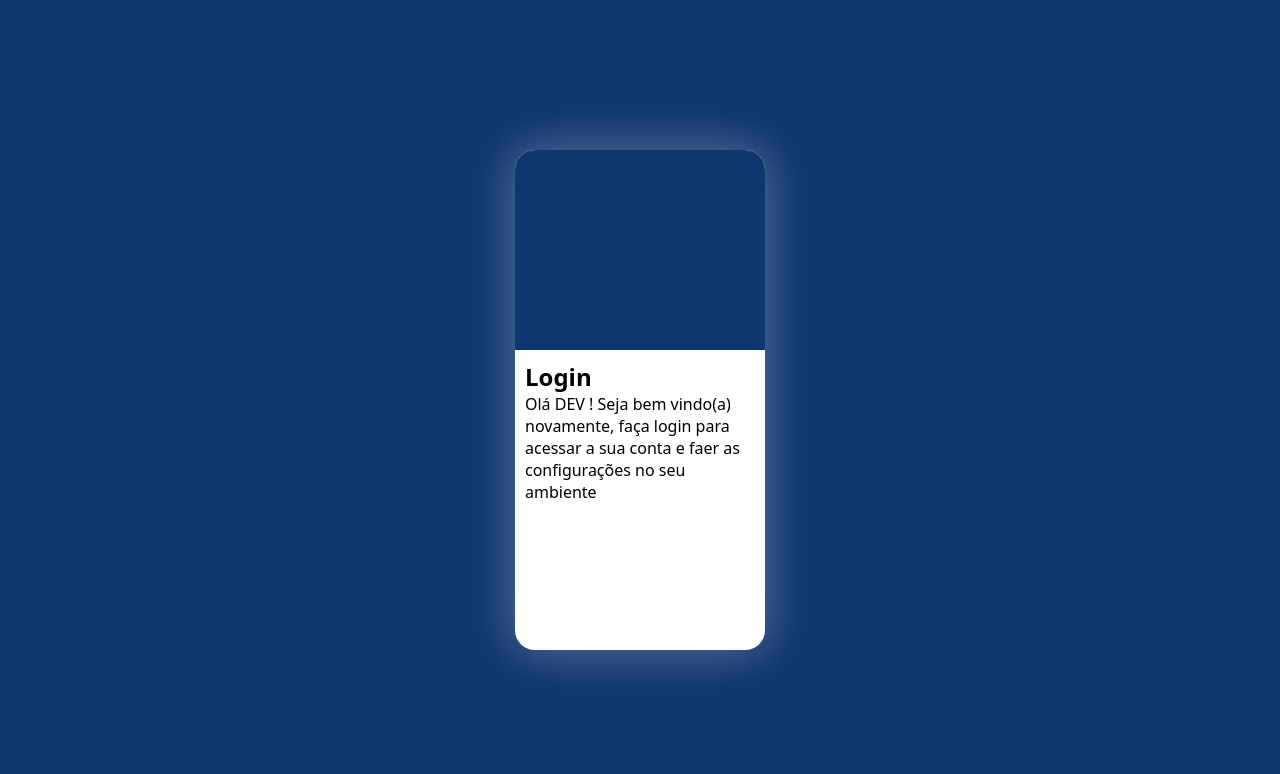
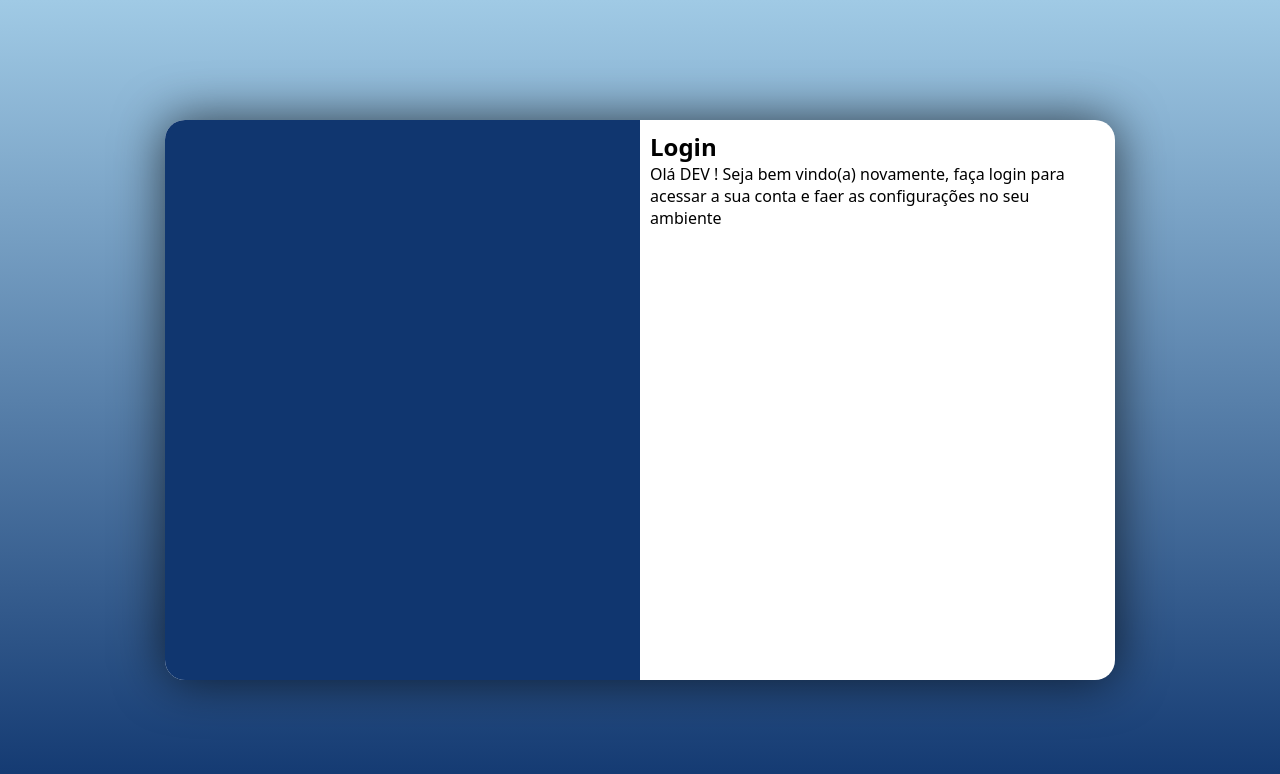
Before and after one commit to DiogoHSSantos/Projeto-login, a plain HTML site: page index.html in a window 1280 px wide. Drawn offline with Linux system fonts and the light colour scheme.

Commit message:
adicionei os estilos em todas as media queries

```diff
--- /dev/null
+++ b/estilos/media-query.css
@@ -0,0 +1,46 @@
+@charset "UTF-8";
+
+/* Typical Device Breakpoints.
+-------------------------------
+    Pequenas telas: até 600px.
+    celular: 600px até 768px.
+    tablet: 768px até 992px.
+    desktop: 992px até 1200px.
+    Grandes telas: acima de 1200px.
+*/
+
+
+/*ESTILOS PARA TABLET*/
+@media screen and (min-width: 768px){
+    body{
+        background-image: linear-gradient(to top, #10366F, #A0CAE5);
+    }
+    #login{
+        width: 80vw;
+        height: 70vh;
+        box-shadow: 0px 0px 50px rgba(0, 0, 0, 0.658);
+    }
+    #imagem{
+        float: left;
+        width: 30%;
+        height: 100%;
+    }
+    #formulario{
+        float: right;
+        width: 70%;
+    }
+}
+/*ESTILOS PARA DESKTOP*/
+@media screen and (min-width:992px){
+    #login{
+        width: 950px;
+    }
+    #imagem{
+        float: left;
+        width: 50%;
+    }
+    #formulario{
+        float: right;
+        width: 50%;
+    }
+}
--- a/estilos/style.css
+++ b/estilos/style.css
@@ -7,7 +7,6 @@
     azul-claro: #A0CAE5
     azul: #3B8DD6
     azul-escuro: #10366F
-
 */
 *{
     font-family: system-ui, -apple-system, BlinkMacSystemFont, 'Segoe UI', Roboto, Oxygen, Ubuntu, Cantarell, 'Open Sans', 'Helvetica Neue', sans-serif;
@@ -36,6 +35,8 @@ main{
     height: 500px;
     border-radius: 20px;
     box-shadow: 0px 0px 50px #ffffff56;
+    transition: width 0.5s, height 0.5s;
+    transition-timing-function: ease;
 }
 #imagem{
     display: block;
--- a/index.html
+++ b/index.html
@@ -7,6 +7,7 @@
     <title>login</title>
     <link rel="shortcut icon" href="imagens/favcon.jpg" type="image/x-icon">
     <link rel="stylesheet" href="estilos/style.css">
+    <link rel="stylesheet" href="estilos/media-query.css">
 
 </head>
 <body>
```
